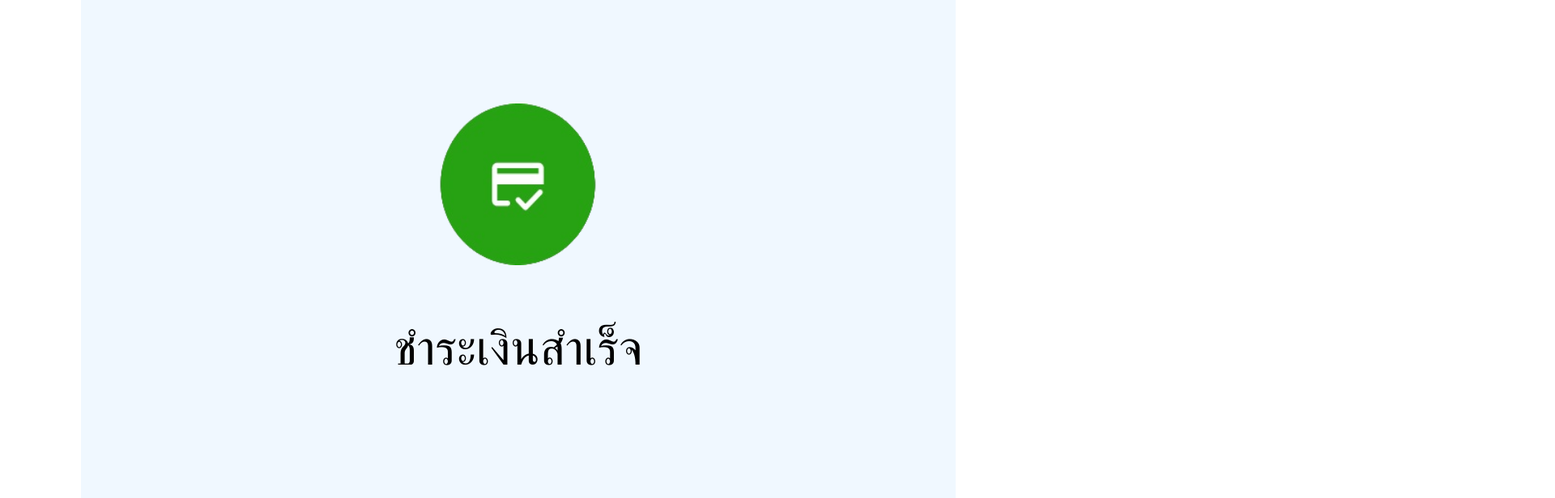
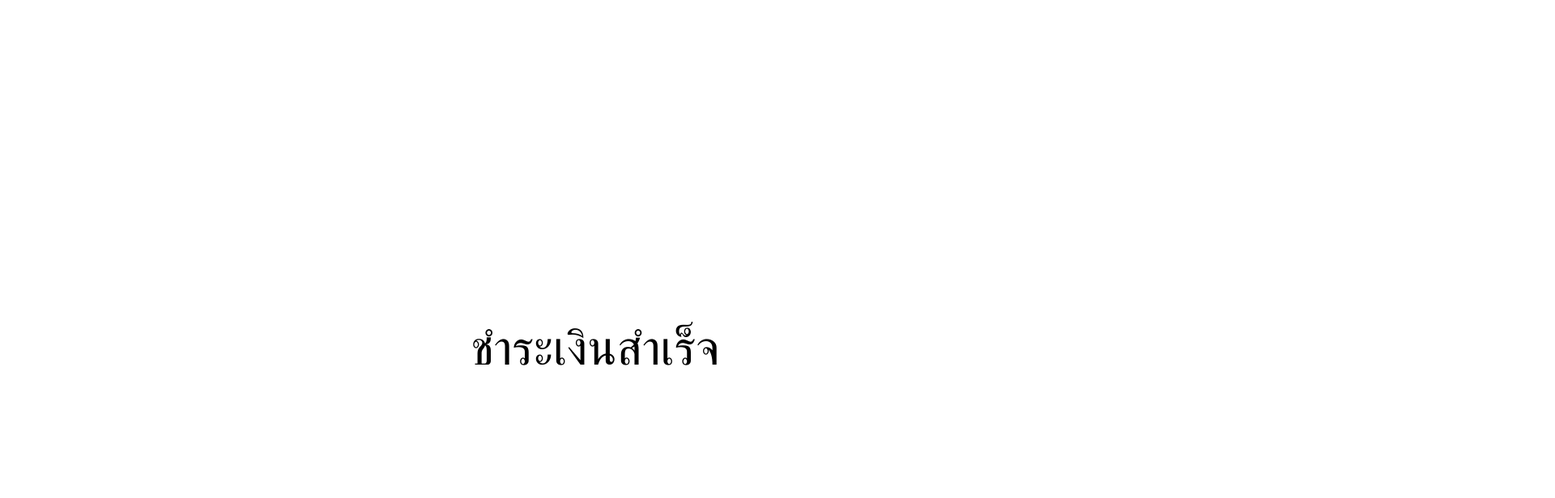
Before and after one commit to Khemzh/muvwheel_frontend, a React (Create React App) app: page / in a window 1280 px wide. Shown: the part 1520-2136 px from the top of the page at 81% size, 1920 px wide, since content can reach past the window. Built offline with nearby package versions, Linux system fonts and the light colour scheme.

Commit message:
camptest5

```diff
--- a/src/Pages/PaidSuccess.css
+++ b/src/Pages/PaidSuccess.css
@@ -14,7 +14,7 @@
 }
 
 .body {
-    margin-left: auto;
+    margin-left: 2000px;
     margin-right: auto;
     width: 1080px;
     height: 200px;
@@ -25,7 +25,7 @@
 
 .howtopay {
 
-    margin-right: 180px;
+
     font-size: 70px;
     font-family: "Poppins", cursive;
     color: rgb(0, 0, 0);
@@ -41,14 +41,14 @@
     margin-top: 500px;
     width: 200px;
     height: 200px;
-    margin-left: auto;
-    margin-right: auto;
+    margin-left: 2450px;
 }
 .pay{
     margin-top: 50px;
     font-size: 60px;
     font-family: "Poppins", cursive;
     color: rgb(0, 0, 0);
+    margin-left: 190px;
 }
 
 .App {
```
